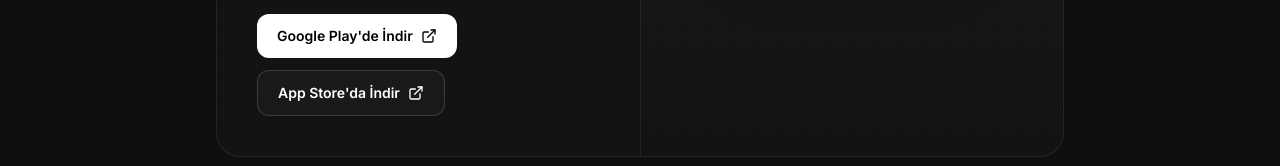
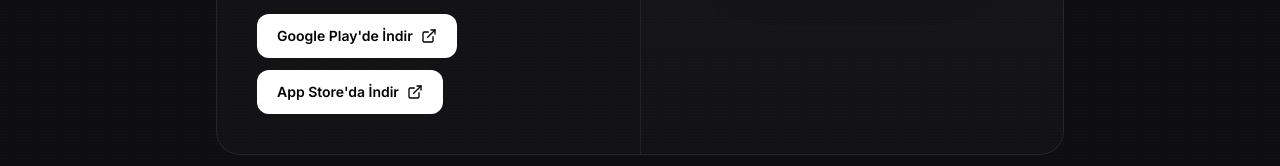
Before and after one commit to Topkir/TopkirStudio, a React (Vite) app in the folder apps/web/: page /uygulamalar in a window 1280 px wide. Shown: the part 776-942 px from the top of the page. Built offline with nearby package versions, Linux system fonts and the light colour scheme; the HTML template or start-up script is replaced by a standard one.

Commit message:
AppsPage.jsx

```diff
--- a/apps/web/src/pages/AppsPage.jsx
+++ b/apps/web/src/pages/AppsPage.jsx
@@ -65,7 +65,7 @@
                                 </a>
                                 <a
                                     href={APPSTORE_URL} target="_blank" rel="noopener noreferrer"
-                                    className="inline-flex items-center gap-2 rounded-xl border border-white/15 bg-white/[0.03] px-5 py-3 text-sm font-semibold text-white transition-transform hover:-translate-y-0.5 active:scale-[0.98]"
+                                    className="inline-flex items-center gap-2 rounded-xl bg-white px-5 py-3 text-sm font-semibold text-black transition-transform hover:-translate-y-0.5 active:scale-[0.98]"
                                 >
                                     App Store'da İndir
                                     <ExternalLink className="h-4 w-4" />
```
